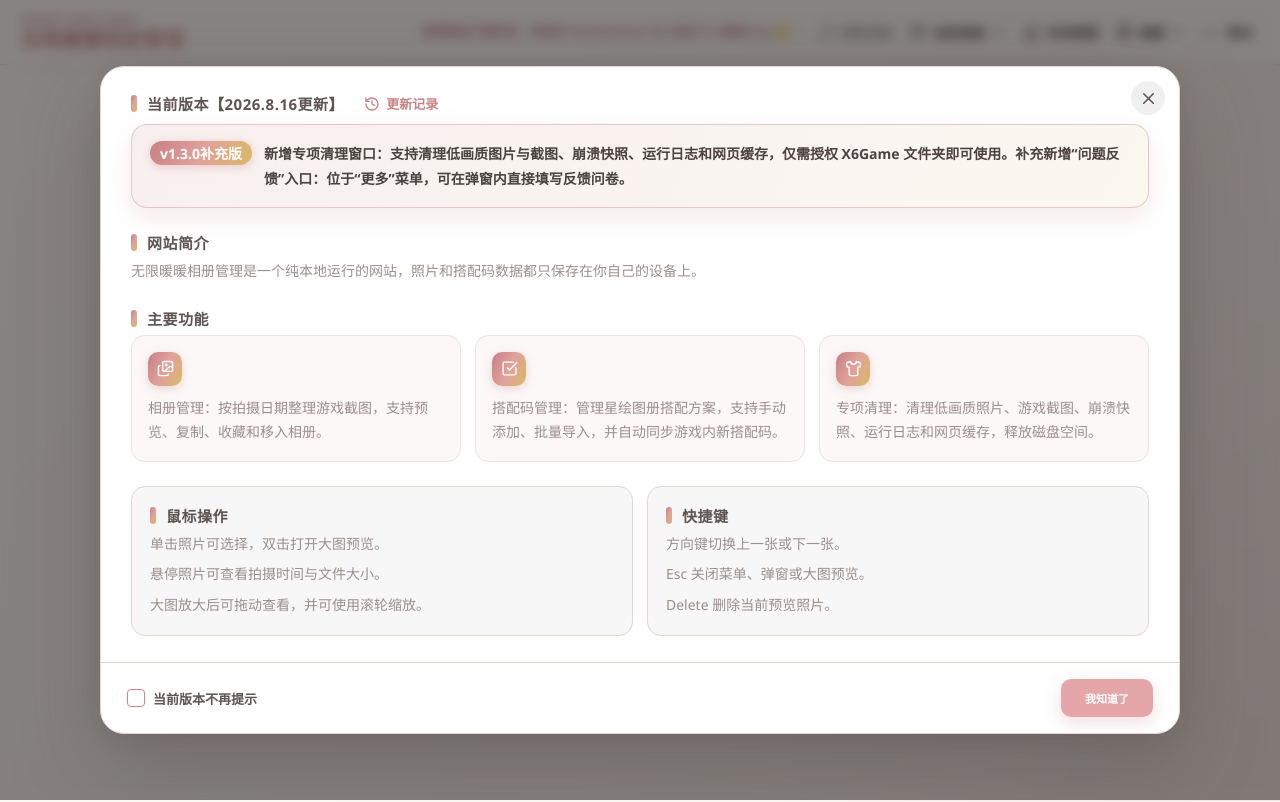
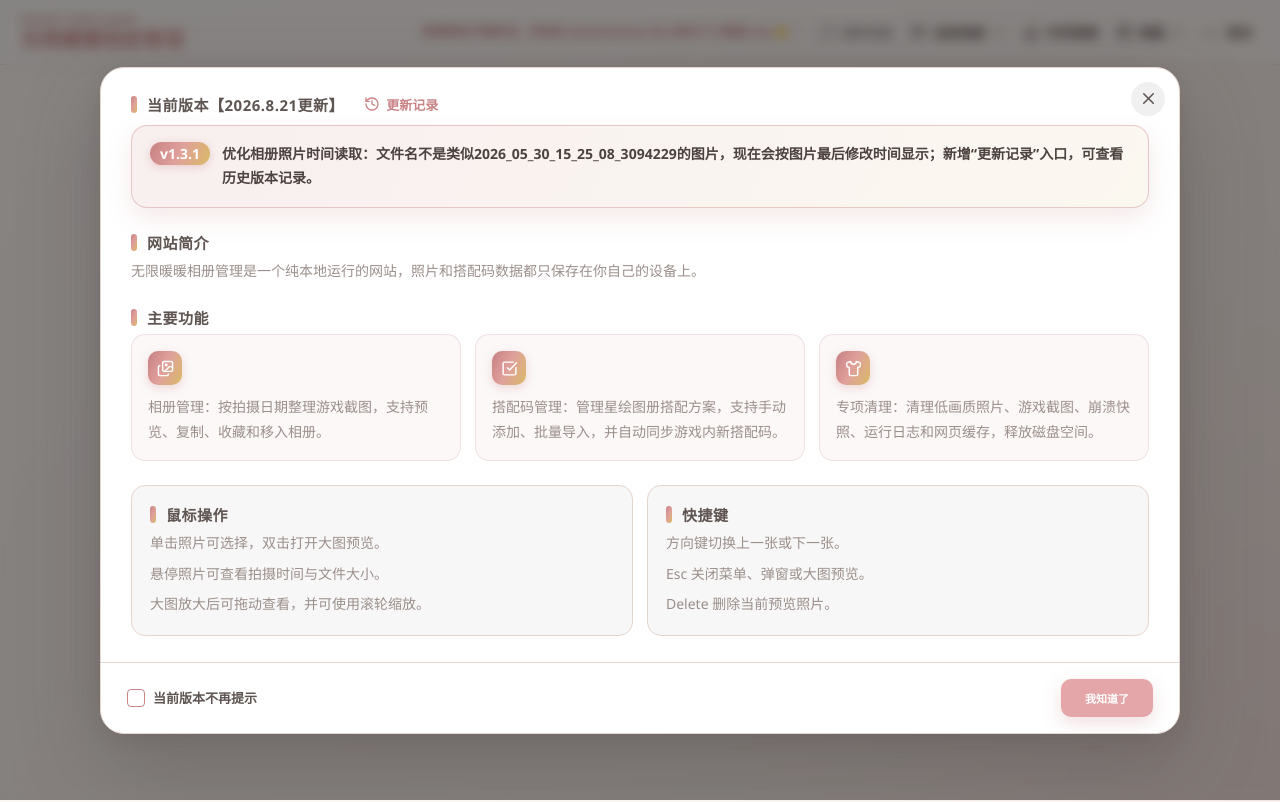
Before and after one commit to sumopenny/Infinity-Nikki-Album-Manager, a Vue app: page / in a window 1280 px wide. Built offline with nearby package versions, Linux system fonts and the light colour scheme.

Commit message:
feat: 更新版本号至1.3.1，并添加更新记录入口

```diff
--- a/src/i18n.ts
+++ b/src/i18n.ts
@@ -235,7 +235,7 @@ export interface LocaleMessages {
 export const DEFAULT_LANGUAGE: Language = 'zh'
 
 // 当前网站版本号；更新日志新增版本时同步修改，用于检测是否需要在打开网站时重新弹出“关于网站”窗口
-export const ABOUT_VERSION = '1.3.0补充版'
+export const ABOUT_VERSION = '1.3.1'
 
 const thumbnailModeValues: ThumbnailMode[] = ['default', 'half', 'wide', 'standard', 'portrait-wide', 'portrait-standard']
 
@@ -419,10 +419,10 @@ export const messages: Record<Language, LocaleMessages> = {
         '搭配码管理：管理星绘图册搭配方案，支持手动添加、批量导入，并自动同步游戏内新搭配码。',
         '专项清理：清理低画质照片、游戏截图、崩溃快照、运行日志和网页缓存，释放磁盘空间。'
       ],
-      changelogTitle: '当前版本【2026.8.16更新】',
+      changelogTitle: '当前版本【2026.8.21更新】',
       // 更新日志只保留当前版本，发布新版本时替换该条内容，当前版本会自动带上“当前版本”标识
       changelog: [
-        { version: 'v1.3.0补充版', text: '新增专项清理窗口：支持清理低画质图片与截图、崩溃快照、运行日志和网页缓存，仅需授权 X6Game 文件夹即可使用。补充新增“问题反馈”入口：位于“更多”菜单，可在弹窗内直接填写反馈问卷。' }
+        { version: 'v1.3.1', text: '优化相册照片时间读取：文件名不是类似2026_05_30_15_25_08_3094229的图片，现在会按图片最后修改时间显示；新增“更新记录”入口，可查看历史版本记录。' }
       ],
       historyLink: '更新记录',
       historyTitle: '历史版本记录',
@@ -430,6 +430,7 @@ export const messages: Record<Language, LocaleMessages> = {
       historyBackAria: '返回关于网站',
       // 历史记录页从上一正式版本开始展示，当前版本只保留在关于页顶部。
       history: [
+        { version: 'v1.3.0补充版', text: '新增专项清理窗口：支持清理低画质图片与截图、崩溃快照、运行日志和网页缓存，仅需授权 X6Game 文件夹即可使用。补充新增“问题反馈”入口：位于“更多”菜单，可在弹窗内直接填写反馈问卷。' },
         { version: 'v1.3.0', text: '新增专项清理窗口：支持清理低画质图片与截图、崩溃快照、运行日志和网页缓存，仅需授权 X6Game 文件夹即可使用。' },
         { version: 'v1.2.3', text: '搭配码新增标签现在会显示在列表首位，并支持拖拽调整顺序，排序结果会同步到搭配码编辑器。优化了动画效果和部分操作逻辑，更多一键清理功能考虑开发中，同时偷吃了一块大喵的五花肉🥩~' },
         { version: 'v1.2.2', text: '优化搭配码导入导出性能，完善 X6Game 授权与清理逻辑。家园码、组合码功能开发中。' },
@@ -710,9 +711,9 @@ export const messages: Record<Language, LocaleMessages> = {
         'Outfit codes: manage Starry Gallery outfit plans with manual add, batch import, and auto sync of new in-game outfit codes.',
         'Targeted cleanup: clean low-quality photos, screenshots, crash snapshots, runtime logs, and web cache to free up disk space.'
       ],
-      changelogTitle: 'Current version【2026.8.16 update】',
+      changelogTitle: 'Current version【2026.8.21 update】',
       changelog: [
-        { version: 'v1.3.0 Supplement', text: 'Added a targeted cleanup window: clean low-quality photos and screenshots, crash snapshots, runtime logs, and web cache with only X6Game folder authorization. Also added a Feedback entry in the More menu to fill out the survey in a dialog.' }
+        { version: 'v1.3.1', text: "Optimized album photo time reading: images whose filenames do not match the required date format now display using the image's last modified time; added a Release history entry for viewing past version notes." }
       ],
       historyLink: 'Release history',
       historyTitle: 'Release history',
@@ -720,6 +721,7 @@ export const messages: Record<Language, LocaleMessages> = {
       historyBackAria: 'Back to About',
       // The history page starts from the previous formal release; the current release stays on the About page.
       history: [
+        { version: 'v1.3.0 Supplement', text: 'Added a targeted cleanup window: clean low-quality photos and screenshots, crash snapshots, runtime logs, and web cache with only X6Game folder authorization. Also added a Feedback entry in the More menu to fill out the survey in a dialog.' },
         { version: 'v1.3.0', text: 'Added a targeted cleanup window: clean low-quality photos and screenshots, crash snapshots, runtime logs, and web cache with only X6Game folder authorization.' },
         { version: 'v1.2.3', text: 'New outfit tags now appear first and can be reordered by dragging, with the order synchronized to the outfit editor. Animations and some interactions were polished, more one-click cleanup features were under consideration.' },
         { version: 'v1.2.2', text: 'Optimized outfit code import and export performance, and improved X6Game authorization and cleanup logic. Home codes and combination codes were under development.' },
```
Also changed, not shown: 2 other files (tests, documents, lock files or other folders).
